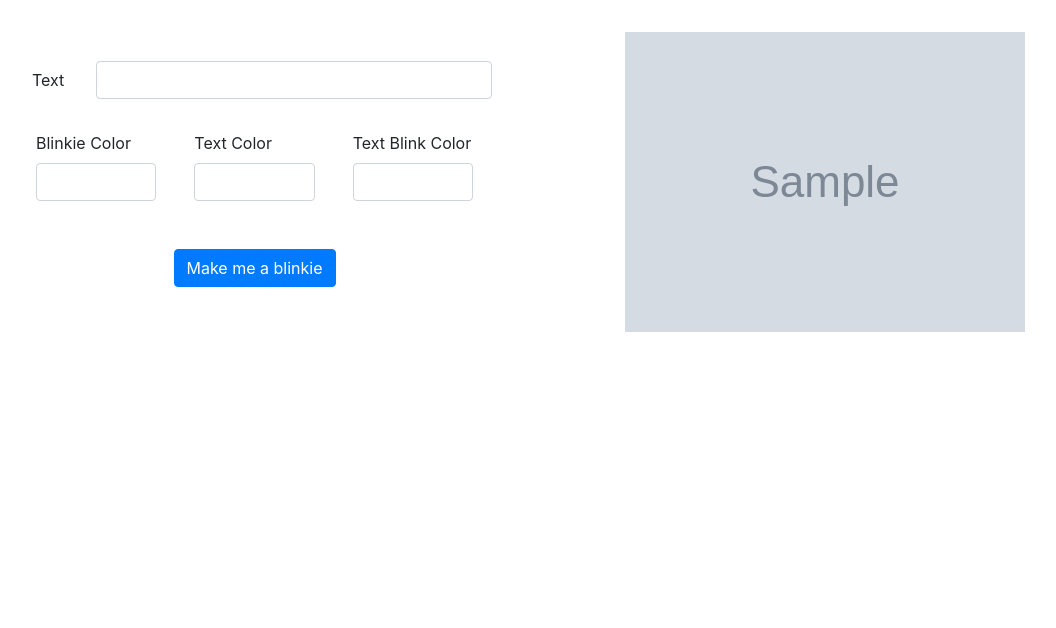
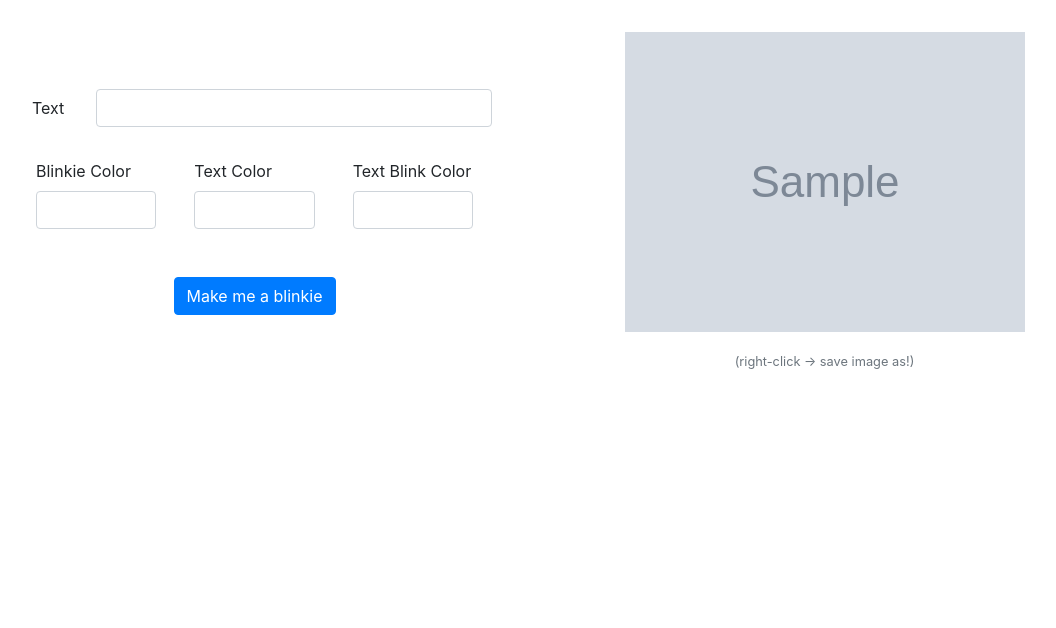
Before and after one commit to katlings/blinkies, a Flask app: template templates/generate.html in a window 1280 px wide. Shown: the top 628 px of the page, without its empty margins (53-1109 px from the left). Run offline with Flask 2, Linux system fonts and the light colour scheme; the template is opened without the code that fills it: values that come from a table or form of the project are taken from there, most other values are stand-ins (such as "Sample title", 1, 10 or a date in 2020); grey boxes marked "Sample" are stand-in pictures; parts of the project's set-up code (start-up, migrations or seed data) failed here and were passed over; some libraries are stand-ins or nearby versions.

Commit message:
minor fixes for web

```diff
--- a/blinkie.py
+++ b/blinkie.py
@@ -81,7 +81,7 @@ def make_gif(word, rgb_color, text_color, text_blink_color):
     images.append(all_image)
     images.append(base_image)
 
-    filename = f'{OUTPUT_FOLDER}/{word}.gif'
+    filename = f'{OUTPUT_FOLDER}/{word}.gif'.replace(' ', '_')
     images[0].save(filename,
                    save_all=True,
                    append_images=images[1:],
--- a/templates/generate.html
+++ b/templates/generate.html
@@ -43,11 +43,14 @@
                 </form>
             </div>
             <div class="col-md">
+                {% if filename %}
                 <div class="row justify-content-center">
-                    {% if filename %}
                     <img src="{{filename}}">
-                    {% endif %}
                 </div>
+                <div class="row justify-content-center">
+                    <p class="text-small text-secondary my-3"><small>(right-click -> save image as!)</small></p>
+                </div>
+                {% endif %}
             </div>
         </div>
     </div>
```
